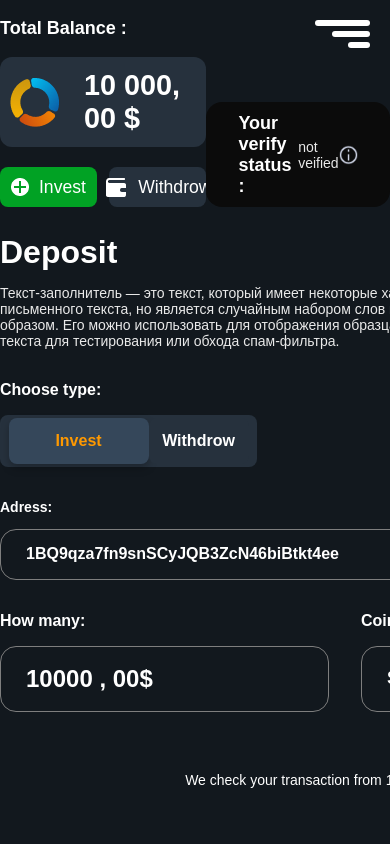
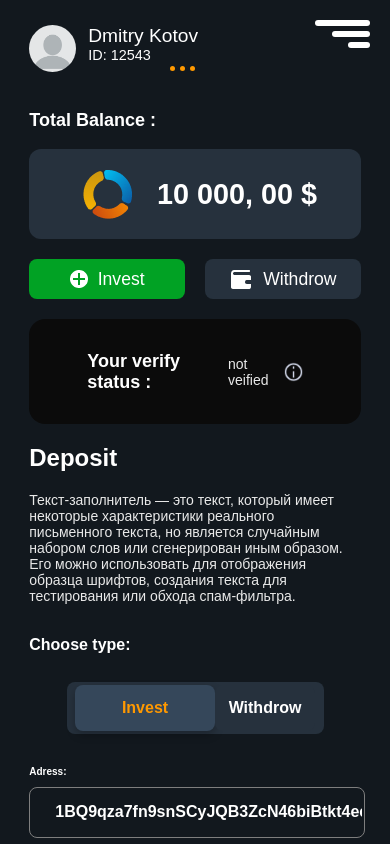
Before and after one commit to Spirit-Tiger/IQO1, a React (Create React App) app in the folder iqo1-app/: page /dashboard/deposit in a window 390 px wide. Built offline with nearby package versions, Linux system fonts and the light colour scheme; a web font is replaced by a local one.

Commit message:
Deposit mobile layout

```diff
--- a/iqo1-app/src/components/Deposit/Deposit.tsx
+++ b/iqo1-app/src/components/Deposit/Deposit.tsx
@@ -1,4 +1,5 @@
 import TotalBalance from "components/Dashboard/TotalBalance";
+import { ProfileInfoMobile } from "components/ProfileInfo";
 import VerifyStatus from "components/Verify/VerifyStatus";
 import React from "react";
 import styled from "styled-components";
@@ -10,6 +11,7 @@ import InvestWithdrow from "./InvestWithdrow";
 const Deposit = () => {
   return (
     <DepositContainer>
+      <ProfileInfoMobile />
       <FlexContainer>
         <TotalBalance />
         <VerifyStatus />
@@ -30,14 +32,36 @@ export default Deposit;
 
 const DepositContainer = styled.div`
   width: 100%;
+
+  @media (min-width: 320px) {
+    width: 85%;
+  }
 `;
 
 const FlexContainer = styled.div`
   display: flex;
   justify-content: space-between;
+
+  @media (min-width: 320px) {
+    flex-direction: column;
+    margin-top: 20px;
+  }
+
+  @media (min-width: 768px) {
+    flex-direction: row;
+    margin-top: 0;
+  }
 `;
 
 const ContentContainer = styled.div`
   display: flex;
   justify-content: space-between;
+
+  @media (min-width: 320px) {
+    flex-direction: column;
+  }
+
+  @media (min-width: 768px) {
+    flex-direction: row;
+  }
 `;
--- a/iqo1-app/src/components/Deposit/DepositCoinList/DepositCoinList.tsx
+++ b/iqo1-app/src/components/Deposit/DepositCoinList/DepositCoinList.tsx
@@ -14,7 +14,6 @@ export default DepositCoinList;
 
 const CoinListContainer = styled.div`
   display: grid;
-  grid-template-columns: repeat(auto-fill, 170px);
   justify-content: space-between;
   grid-gap: 24px 28px;
   width: calc(100% - 100px);
@@ -23,4 +22,20 @@ const CoinListContainer = styled.div`
   margin-bottom: 40px;
   background: #26313d;
   border-radius: 16px;
+
+  @media (min-width: 320px) {
+    width: calc(85vw - 52px);
+    grid-template-columns: 100%;
+    grid-gap: 10px;
+    padding: 26px;
+    margin-top: 30px;
+  }
+
+  @media (min-width: 768px) {
+    width: calc(100% - 100px);
+    grid-template-columns: repeat(auto-fill, 170px);
+    grid-gap: 24px 28px;
+    padding: 32px 50px;
+    margin-top: 60px;
+  }
 `;
--- a/iqo1-app/src/components/Deposit/DepositHistoryList/DepositHistoryList.tsx
+++ b/iqo1-app/src/components/Deposit/DepositHistoryList/DepositHistoryList.tsx
@@ -14,6 +14,7 @@ const DepositHistoryList = () => {
       <HistoryListContent>
         <ListHeadings>
           <TransactionsHeader>Transactions:</TransactionsHeader>
+          <SumDateHeader>Sum/Date</SumDateHeader>
           <SumHeader>Sum:</SumHeader>
           <DateHeader>Date:</DateHeader>
         </ListHeadings>
@@ -30,12 +31,29 @@ export default DepositHistoryList;
 const HistoryListContainer = styled.div`
   margin-top: 37px;
   width: 30vw;
-  min-width: 540px;
+
   h2 {
     font-weight: 600;
     font-size: 24px;
     margin-top: 0;
     margin-bottom: 12px;
+  }
+
+  @media (max-width: 768px) {
+    margin-top: 30px;
+
+    h2 {
+      display: none;
+    }
+  }
+
+  @media (min-width: 320px) {
+    width: 85vw;
+  }
+
+  @media (min-width: 768px) {
+    width: 30vw;
+    min-width: 540px;
   }
 `;
 
@@ -47,13 +65,25 @@ const HistoryListContent = styled.div`
   border-radius: 16px;
 
   div:nth-child(2) {
-    .sum {
+    div .sum {
       color: #00ca2c;
     }
   }
 
   div:last-child {
     border: none;
+  }
+
+  @media (min-width: 320px) {
+    width: calc(85vw - 52px);
+    height: fit-content;
+    padding-bottom: 10px;
+  }
+
+  @media (min-width: 768px) {
+    width: calc(100% - 52px);
+    height: 510px;
+    padding: 26px;
   }
 `;
 
@@ -70,10 +100,42 @@ const ListHeadings = styled.div`
 
 const TransactionsHeader = styled.p`
   width: 326px;
+  font-size: 12px;
+
+  @media (min-width: 768px) {
+    font-size: 16px;
+  }
+`;
+
+const SumDateHeader = styled.p`
+  font-size: 12px;
+
+  @media (min-width: 768px) {
+    display: none;
+  }
 `;
 
 const SumHeader = styled.p`
   width: 139px;
+  font-size: 16px;
+
+  @media (min-width: 320px) {
+    display: none;
+  }
+
+  @media (min-width: 768px) {
+    display: block;
+  }
 `;
 
-const DateHeader = styled.p``;
+const DateHeader = styled.p`
+  font-size: 16px;
+
+  @media (min-width: 320px) {
+    display: none;
+  }
+
+  @media (min-width: 768px) {
+    display: block;
+  }
+`;
--- a/iqo1-app/src/components/Deposit/DepositHistoryListItem/DepositHistoryListItem.tsx
+++ b/iqo1-app/src/components/Deposit/DepositHistoryListItem/DepositHistoryListItem.tsx
@@ -5,8 +5,12 @@ const DepositHistoryListItem = () => {
   return (
     <ItemContainer>
       <Transaction>Invest in TrashCoin by: 450,00 tokens</Transaction>
-      <Sum className="sum">+ 1200$</Sum>
-      <Date>12.10.22</Date>
+      {/* <Sum className="sum">+ 1200$</Sum>
+      <Date>12.10.22</Date> */}
+      <SumDateMobile>
+        <Sum className="sum">+ 1200$</Sum>
+        <Date>12.10.22</Date>
+      </SumDateMobile>
     </ItemContainer>
   );
 };
@@ -16,26 +20,72 @@ export default DepositHistoryListItem;
 const ItemContainer = styled.div`
   display: flex;
   padding: 0 6px;
+  align-items: center;
 
-  div {
-    margin: 24px 0;
-    font-size: 16px;
+  border-bottom: 1px solid rgba(96, 96, 96, 1);
+
+  @media (min-width: 320px) {
+    justify-content: space-between;
   }
 
-  border-bottom: 1px solid rgba(96, 96, 96, 1);
+  @media (min-width: 768px) {
+    justify-content: flex-start;
+
+    div {
+      font-size: 16px;
+    }
+  }
 `;
 
 const Transaction = styled.div`
   width: 326px;
-  font-size: 14px;
+
+  @media (min-width: 320px) {
+    width: 170px;
+    margin: 24px 0;
+  }
+
+  @media (min-width: 768px) {
+    width: 326px;
+    margin: 25px 0;
+  }
 `;
 
 const Sum = styled.div`
-  width: 130px;
-  font-weight: 700;
+  font-weight: 800;
   font-size: 16px;
+
+  @media (min-width: 320px) {
+  }
+
+  @media (min-width: 768px) {
+    width: 130px;
+  }
 `;
 
 const Date = styled.div`
-  font-size: 14px;
+  font-weight: 300;
+
+  @media (min-width: 320px) {
+    font-size: 12px;
+    margin-top: 4px;
+  }
+
+  @media (min-width: 768px) {
+    font-size: 14px;
+    margin-top: 0;
+  }
 `;
+
+const SumDateMobile = styled.div`
+  display: flex;
+
+  @media (min-width: 320px) {
+    flex-direction: column;
+    align-items: flex-end;
+  }
+
+  @media (min-width: 768px) {
+    flex-direction: row;
+  }
+`;
--- a/iqo1-app/src/components/Deposit/DepositInfo/DepositInfo.tsx
+++ b/iqo1-app/src/components/Deposit/DepositInfo/DepositInfo.tsx
@@ -18,18 +18,32 @@ const DepositInfo = () => {
 export default DepositInfo;
 
 const DepositInfoContainer = styled.div`
-  width: 570px;
-  color: #ffffff;
-
   h2 {
     font-weight: 600;
     font-size: 32px;
-    margin-bottom: 12px;
   }
 
   p {
+    margin: 0;
+    font-size: 14px;
     color: #e9e9e9;
-    font-size: 14px;
-    margin-bottom: 0;
+  }
+
+  @media (max-width: 768px) {
+    h2 {
+      font-size: 24px;
+    }
+  }
+
+  @media (min-width: 320px) {
+    width: 85vw;
+  }
+
+  @media (min-width: 768px) {
+    width: 60vw;
+  }
+
+  @media (min-width: 1280px) {
+    width: 30vw;
   }
 `;
--- a/iqo1-app/src/components/Deposit/DepositeCoinListItem/DepositCoinListItem.tsx
+++ b/iqo1-app/src/components/Deposit/DepositeCoinListItem/DepositCoinListItem.tsx
@@ -26,6 +26,14 @@ const CoinItemContainer = styled.div`
   background: #1b242d;
   box-shadow: 0px 2px 15px rgba(1, 29, 102, 0.2);
   border-radius: 10px;
+
+  @media (min-width: 320px) {
+    width: 100%;
+  }
+
+  @media (min-width: 768px) {
+    width: 170px;
+  }
 `;
 
 const ContentContainer = styled.div`
--- a/iqo1-app/src/components/Deposit/InvestWithdrow/InvestWithdrow.tsx
+++ b/iqo1-app/src/components/Deposit/InvestWithdrow/InvestWithdrow.tsx
@@ -83,10 +83,22 @@ const InvestWithdrowContainer = styled.div`
   width: 691px;
   display: flex;
   flex-direction: column;
+
+  @media (min-width: 320px) {
+    flex-direction: column;
+    width: 85vw;
+  }
+
+  @media (min-width: 768px) {
+    flex-direction: row;
+    width: 691px;
+  }
 `;
 
 const ChooseTypeContainer = styled.div`
   margin-top: 32px;
+  display: flex;
+  flex-direction: column;
 
   h3 {
     font-weight: 600;
@@ -106,6 +118,16 @@ const InvestWithdrowToggle = styled.div`
 
   button {
     padding: 0;
+  }
+
+  @media (min-width: 320px) {
+    align-self: center;
+    margin-top: 12px;
+  }
+
+  @media (min-width: 768px) {
+    align-self: flex-start;
+    margin-top: 0;
   }
 `;
 
@@ -172,10 +194,21 @@ const AdressInputContaien = styled.div`
     font-size: 14px;
     margin-top: 0;
   }
+
+  @media (min-width: 320px) {
+    h3 {
+      font-size: 10px;
+    }
+  }
+
+  @media (min-width: 768px) {
+    h3 {
+      font-size: 14px;
+    }
+  }
 `;
 
 const AdressInput = styled.input`
-  width: 550px;
   height: 47px;
   border: 1px solid #7e7e7e;
   border-radius: 16px;
@@ -184,12 +217,32 @@ const AdressInput = styled.input`
   font-size: 16px;
   padding-left: 25px;
   color: #ffffff;
+
+  @media (min-width: 320px) {
+    width: calc(85vw - 25px);
+    border-radius: 8px;
+  }
+
+  @media (min-width: 768px) {
+    width: 550px;
+    border-radius: 16px;
+  }
 `;
 
 const FlexContainer = styled.div`
   display: flex;
   justify-content: space-between;
-  width: 690px;
+  width: 691px;
+
+  @media (min-width: 320px) {
+    flex-direction: column;
+    width: 85vw;
+  }
+
+  @media (min-width: 768px) {
+    flex-direction: row;
+    width: 691px;
+  }
 `;
 
 const MoneyInputContainer = styled.div`
@@ -199,6 +252,21 @@ const MoneyInputContainer = styled.div`
     font-weight: 600;
     font-size: 16px;
     margin-top: 0;
+  }
+  @media (min-width: 320px) {
+    margin-top: 20px;
+
+    h3 {
+      font-size: 10px;
+    }
+  }
+
+  @media (min-width: 768px) {
+    margin-top: 32px;
+
+    h3 {
+      font-size: 16px;
+    }
   }
 `;
 
@@ -212,6 +280,18 @@ const MoneyInput = styled.input`
   background: #12181e;
   font-weight: 600;
   font-size: 24px;
+
+  @media (min-width: 320px) {
+    width: calc(85vw - 25px);
+    height: 53px;
+    border-radius: 8px;
+  }
+
+  @media (min-width: 768px) {
+    width: 300px;
+    height: 62px;
+    border-radius: 16px;
+  }
 `;
 
 const CoinInputContainer = styled.div`
@@ -221,6 +301,20 @@ const CoinInputContainer = styled.div`
     font-weight: 600;
     font-size: 16px;
     margin-top: 0;
+  }
+
+  @media (min-width: 320px) {
+    margin-top: 20px;
+    h3 {
+      font-size: 10px;
+    }
+  }
+
+  @media (min-width: 768px) {
+    margin-top: 32px;
+    h3 {
+      font-size: 16px;
+    }
   }
 `;
 
@@ -234,18 +328,44 @@ const CoinInput = styled.input`
   border: 1px solid #7e7e7e;
   border-radius: 16px;
   background: #12181e;
+
+  @media (min-width: 320px) {
+    width: calc(85vw - 25px);
+    height: 53px;
+    border-radius: 8px;
+  }
+
+  @media (min-width: 768px) {
+    width: 300px;
+    height: 62px;
+    border-radius: 16px;
+  }
 `;
 
 const ContinueContainer = styled.div`
   display: flex;
   justify-content: flex-end;
-  margin-top: 46px;
+
+
+  @media (min-width: 320px) {
+    flex-direction: column;
+    align-items: center;
+    margin-top: 42px;
+  }
+
+  @media (min-width: 768px) {
+    flex-direction: row;
+    margin-top: 46px;
+  }
 `;
 
 const ContinueText = styled.p`
   font-size: 14px;
   color: #ffffff;
-  margin-right: 30px;
+
+  @media (min-width: 768px) {
+    margin-right: 30px;
+  }
 `;
 
 const ContinueButton = styled.div`
@@ -256,4 +376,18 @@ const ContinueButton = styled.div`
     height: 46px;
     width: 210px;
   }
+
+  @media (min-width: 320px) {
+    button {
+      font-weight: 800;
+      width: 85vw;
+    }
+  }
+
+  @media (min-width: 768px) {
+    button {
+      font-weight: 600;
+      width: 210px;
+    }
+  }
 `;
--- a/iqo1-app/src/components/ProfileEdit.tsx
+++ b/iqo1-app/src/components/ProfileEdit.tsx
@@ -47,7 +47,6 @@ flex-direction: column;
 const VerifyFlexContainer = styled.div`
   display: flex;
   justify-content: space-between;
-  gap:10px;
 
   @media (max-width: 1280px) {
     justify-content: center;
--- a/iqo1-app/src/components/Verify/Verify.tsx
+++ b/iqo1-app/src/components/Verify/Verify.tsx
@@ -53,7 +53,6 @@ const VerifyContainer = styled.div`
 const FlexContainer = styled.div`
   display: flex;
   justify-content: space-between;
-  gap: 10px;
 
   @media (max-width: 1280px) {
     justify-content: center;
--- a/iqo1-app/src/components/Verify/VerifyInfo/VerifyInfo.tsx
+++ b/iqo1-app/src/components/Verify/VerifyInfo/VerifyInfo.tsx
@@ -1,33 +1,41 @@
-import React from 'react'
-import { FormattedMessage } from 'react-intl';
-import styled from 'styled-components';
+import React from "react";
+import { FormattedMessage } from "react-intl";
+import styled from "styled-components";
 
 const VerifyInfo = () => {
   return (
     <VerifyInfoContainer>
-        <h2><FormattedMessage id="verify_info_header"/></h2>
-        <p><FormattedMessage id="verify_info_text"/></p>
+      <h2>
+        <FormattedMessage id="verify_info_header" />
+      </h2>
+      <p>
+        <FormattedMessage id="verify_info_text" />
+      </p>
     </VerifyInfoContainer>
-  )
-}
+  );
+};
 
 export default VerifyInfo;
 
 const VerifyInfoContainer = styled.div`
   h2 {
+    font-weight: 600;
     font-size: 32px;
   }
 
   p {
     margin: 0;
     font-size: 14px;
-        color: #E9E9E9;;
+    color: #e9e9e9;
   }
 
   @media (max-width: 768px) {
     h2 {
       font-size: 24px;
     }
+  }
+  @media (min-width: 320px) {
+    width: 85vw;
   }
 
   @media (min-width: 768px) {
--- a/iqo1-app/src/components/Verify/VerifyStatus/VerifyStatus.tsx
+++ b/iqo1-app/src/components/Verify/VerifyStatus/VerifyStatus.tsx
@@ -51,8 +51,8 @@ const VerifyStatusContainer = styled.div`
   }
 
   @media (min-width: 320px) {
-    width: 90vw;
-
+    width: 85vw;
+    margin-top: 20px;
     div {
       width: 65%;
       display: flex;
--- a/iqo1-app/src/pages/Registration.tsx
+++ b/iqo1-app/src/pages/Registration.tsx
@@ -207,7 +207,7 @@ const FormContainer = styled.div`
   box-shadow: 0 8px 4px rgba(0, 0, 0, 0.15);
 
   @media (min-width: 350px) {
-    width: 90vw;
+    width: 85vw;
     margin: 0px 10px 30px 10px;
   }
 
```
Lines whose indentation alone changed are shown as unchanged.
